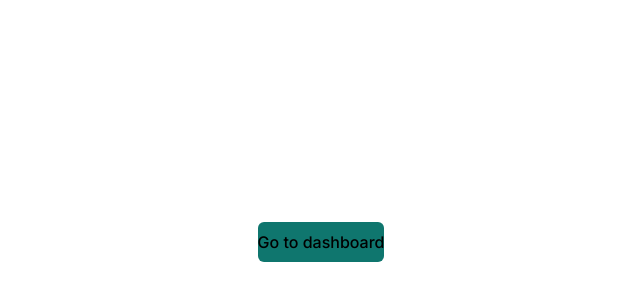
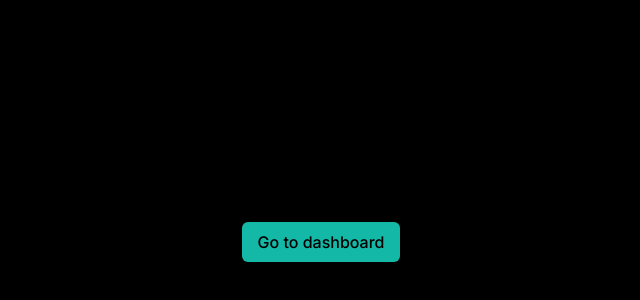
Before and after one commit to Joshardals/datablaze, a Next.js app: page / in a window 1280 px wide. Shown: the part 158-458 px from the top of the page, without its empty margins (319-959 px from the left). Built offline with nearby package versions, Linux system fonts and the light colour scheme.

Commit message:
initial commit

```diff
--- a/app/globals.css
+++ b/app/globals.css
@@ -1,9 +1,11 @@
-
 @tailwind base;
 @tailwind components;
 @tailwind utilities;
 
 @layer utilities {
+  html {
+    @apply bg-black;
+  }
   .element {
     animation: bounceIn;
     animation-timing-function: cubic-bezier(0.5, -0.99, 0.1, 1.55);
--- a/app/page.tsx
+++ b/app/page.tsx
@@ -1,9 +1,14 @@
+import Link from "next/link";
+
 export default function Home() {
   return (
     <main className="flex items-center justify-center min-h-screen">
-      <button className="bg-teal-700 text-black font-medium py-2 mx-4 rounded-md">
+      <Link
+        className="bg-teal-500 text-black font-medium py-2 px-4 rounded-md"
+        href="/dashboard"
+      >
         Go to dashboard
-      </button>
+      </Link>
     </main>
   );
 }
```
